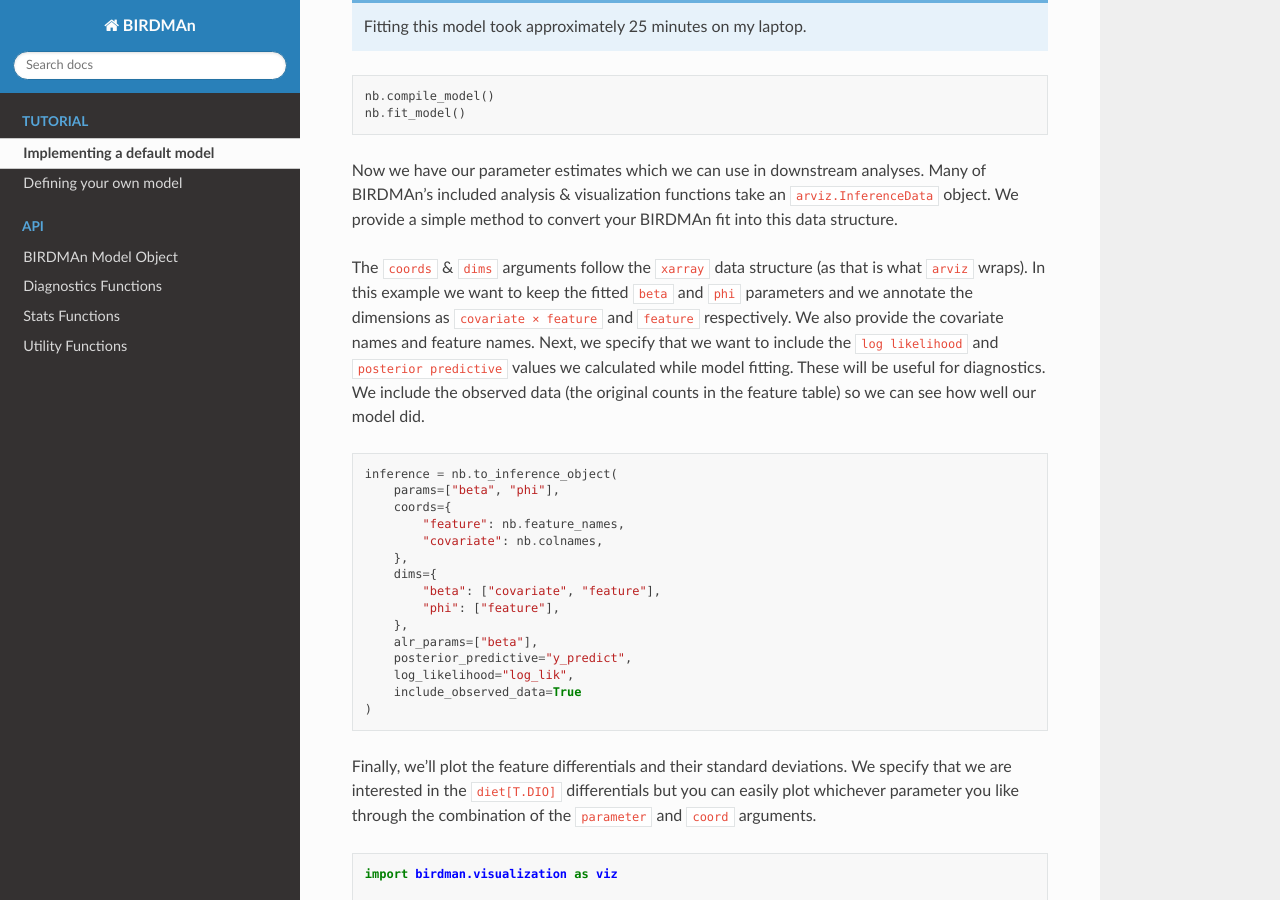
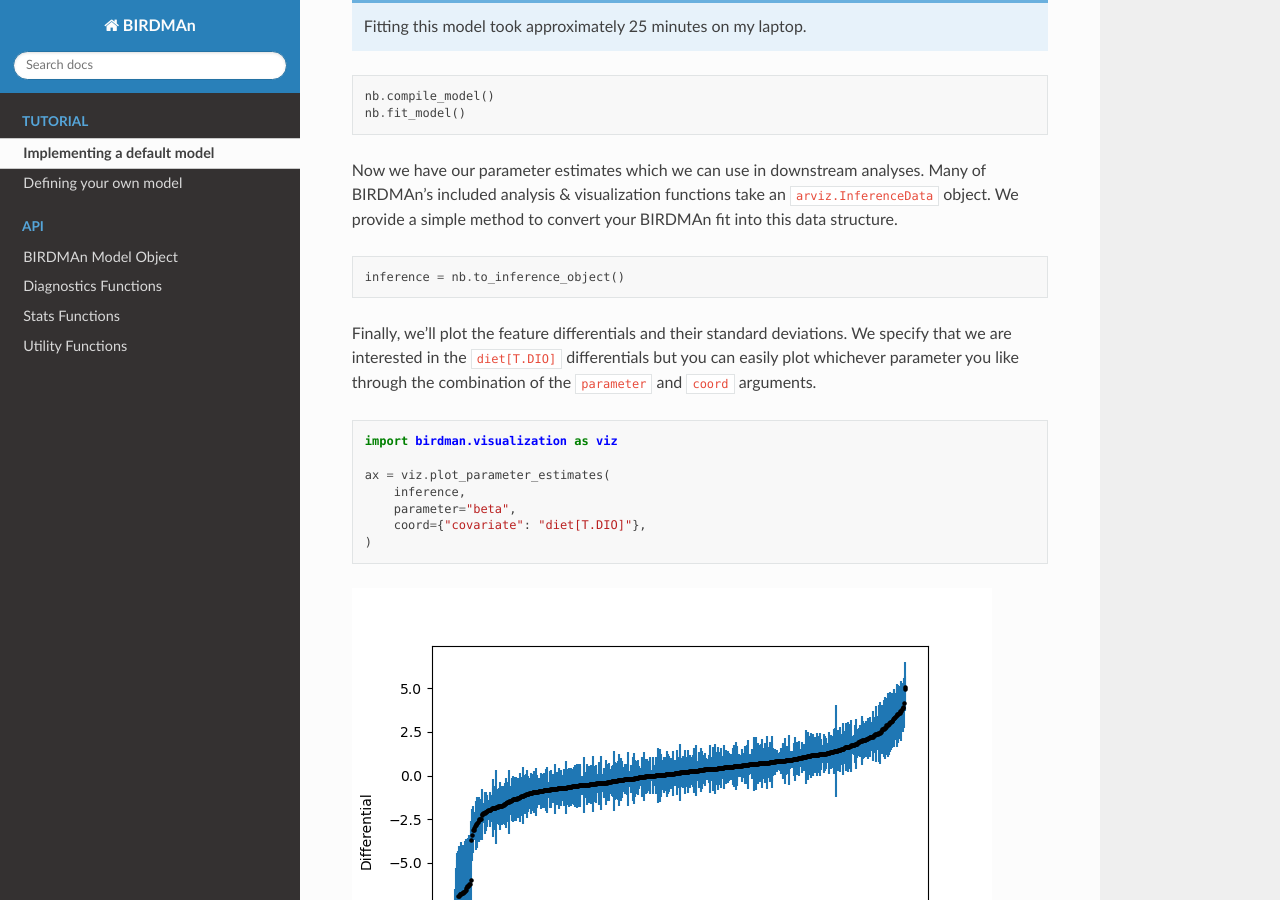
Before and after one commit to biocore/BIRDMAn, a Sphinx documentation site: the page built from docs/default_model_example.rst, in a window 1280 px wide and 900 px high, scrolled down 1294 px. Built offline with Sphinx 7.4.7 and the Read the Docs theme 2.0.0, drawn with Linux system fonts in a browser that asks for light colours.

Commit message:
update docs with new default inf conversion

```diff
--- a/docs/default_model_example.rst
+++ b/docs/default_model_example.rst
@@ -65,25 +65,9 @@ We then have to compile and fit our model. This is very straightforward in BIRDM
 
 Now we have our parameter estimates which we can use in downstream analyses. Many of BIRDMAn's included analysis & visualization functions take an ``arviz.InferenceData`` object. We provide a simple method to convert your BIRDMAn fit into this data structure.
 
-The ``coords`` & ``dims`` arguments follow the ``xarray`` data structure (as that is what ``arviz`` wraps). In this example we want to keep the fitted ``beta`` and ``phi`` parameters and we annotate the dimensions as ``covariate × feature`` and ``feature`` respectively. We also provide the covariate names and feature names. Next, we specify that we want to include the ``log likelihood`` and ``posterior predictive`` values we calculated while model fitting. These will be useful for diagnostics. We include the observed data (the original counts in the feature table) so we can see how well our model did.
-
 .. code-block:: python
 
-    inference = nb.to_inference_object(
-        params=["beta", "phi"],
-        coords={
-            "feature": nb.feature_names,
-            "covariate": nb.colnames,
-        },
-        dims={
-            "beta": ["covariate", "feature"],
-            "phi": ["feature"],
-        },
-        alr_params=["beta"],
-        posterior_predictive="y_predict",
-        log_likelihood="log_lik",
-        include_observed_data=True
-    )
+    inference = nb.to_inference_object()
 
 Finally, we'll plot the feature differentials and their standard deviations. We specify that we are interested in the ``diet[T.DIO]`` differentials but you can easily plot whichever parameter you like through the combination of the ``parameter`` and ``coord`` arguments.
 
```
